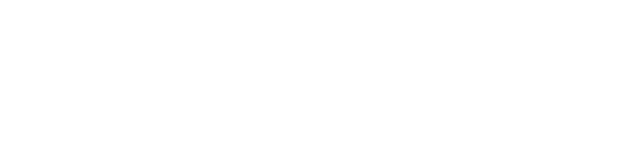
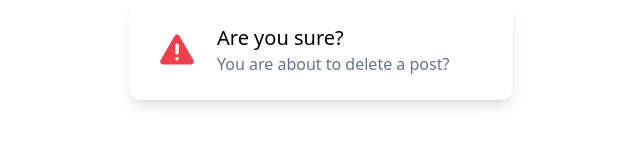
Before and after one commit to mdverdera/tailwind-sandbox-starter, a plain HTML site: page 01-utility-first/index.html in a window 1280 px wide. Shown: the whole page, without its empty margins (319-959 px from the left). Drawn offline with nearby package versions, Linux system fonts and the light colour scheme.

Commit message:
Utility first

```diff
--- a/01-utility-first/index.html
+++ b/01-utility-first/index.html
@@ -9,5 +9,15 @@
   </head>
   <body>
     <!-- Utility First -->
+    <div
+      class="flex items-center p-6 max-w-sm mx-auto bg-white rounded-xl shadow-lg space-x-4"
+    >
+      <img src="../assets/img/warning.svg" alt="warning" class="w-12 h-12" />
+
+      <div>
+        <div class="text-xl font-medium text-black">Are you sure?</div>
+        <p class="text-slate-500">You are about to delete a post?</p>
+      </div>
+    </div>
   </body>
 </html>
```
